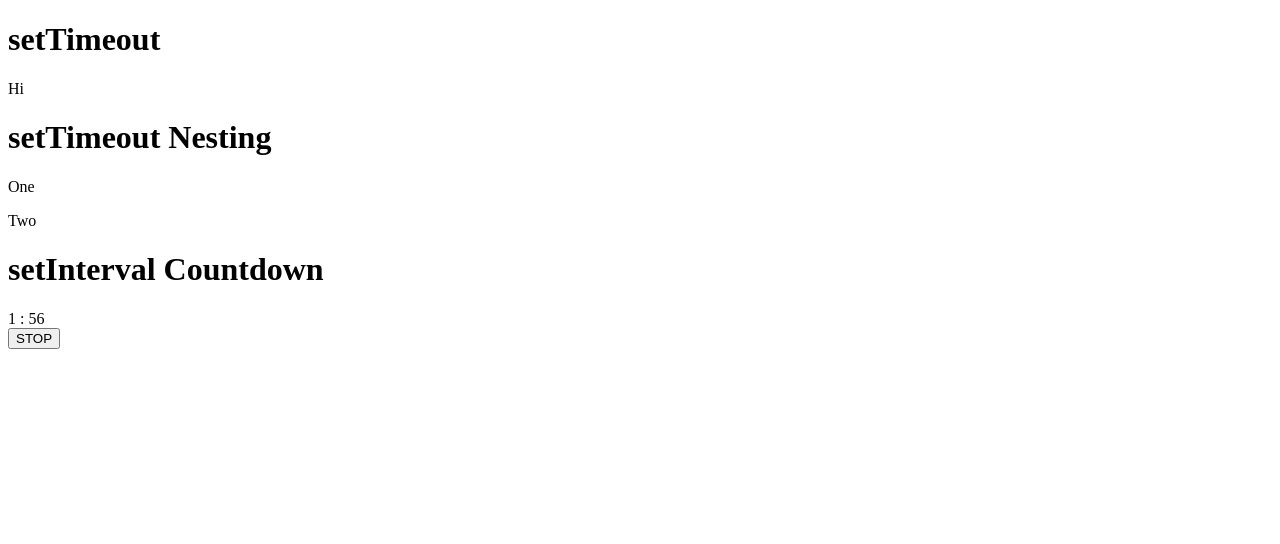
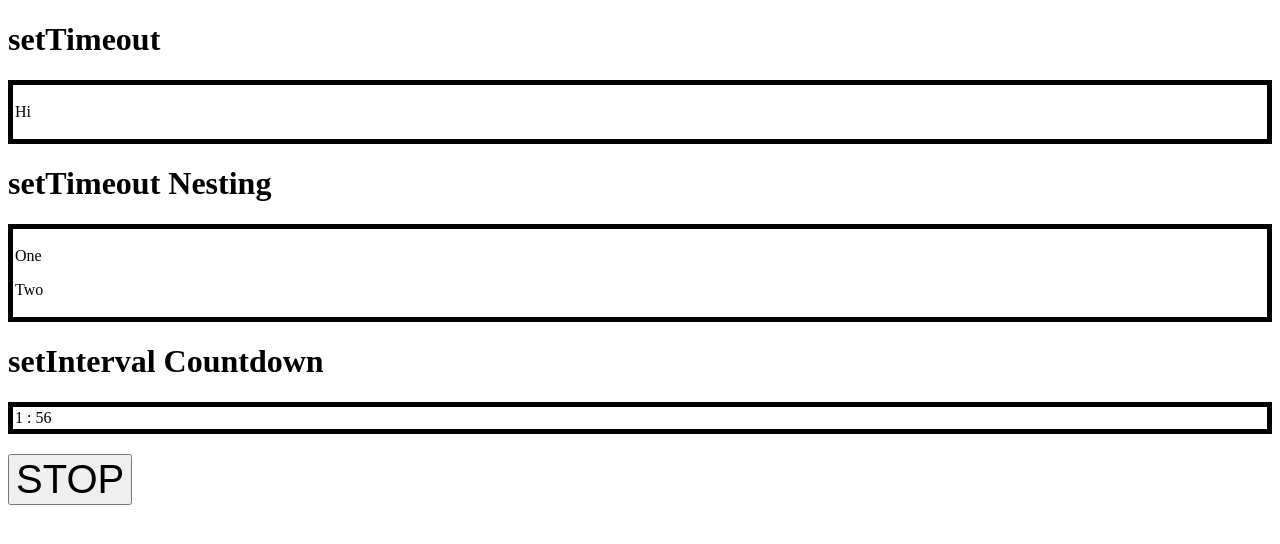
Before and after one commit to YashKamaat/TimingEventsExercise, a plain HTML site: page index.html in a window 1280 px wide. Drawn offline with Linux system fonts and the light colour scheme.

Commit message:
Bonus complete

```diff
--- a/index.html
+++ b/index.html
@@ -7,7 +7,7 @@
     <meta name="description" content="Timing Exercise">
     <!-- CSS link -->
     <link rel="stylesheet" href="style.css">
-    <title>Timing Exercise</title>
+    <title>Timing Events Exercise</title>
 </head>
 <body>
     <h1>setTimeout</h1>
--- a/style.css
+++ b/style.css
@@ -0,0 +1,9 @@
+div {
+    border: 5px solid black;
+    padding: 2px;
+  }
+
+  button {
+    font-size: 40px;
+    margin-top: 20px;
+  }
```
